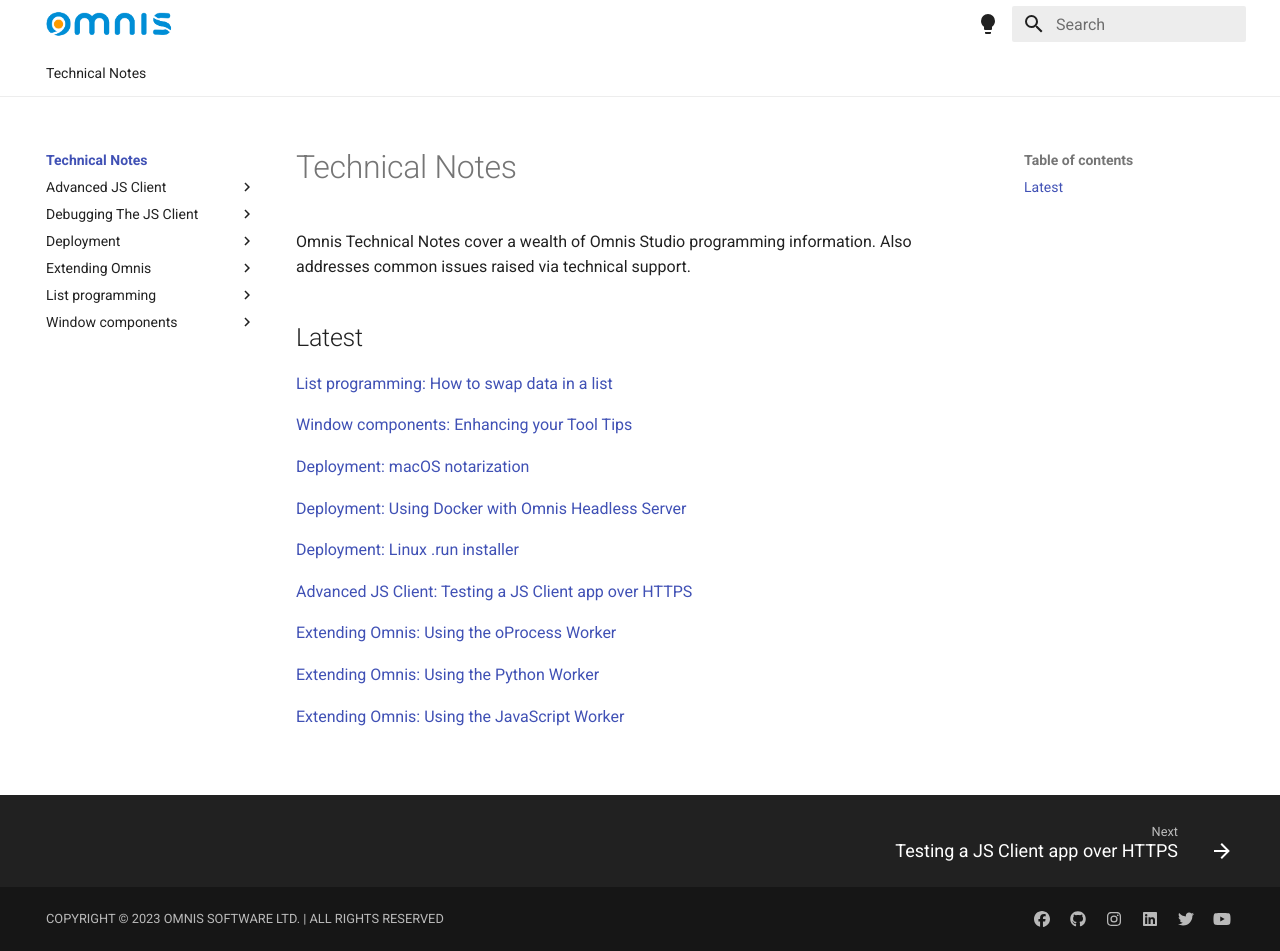
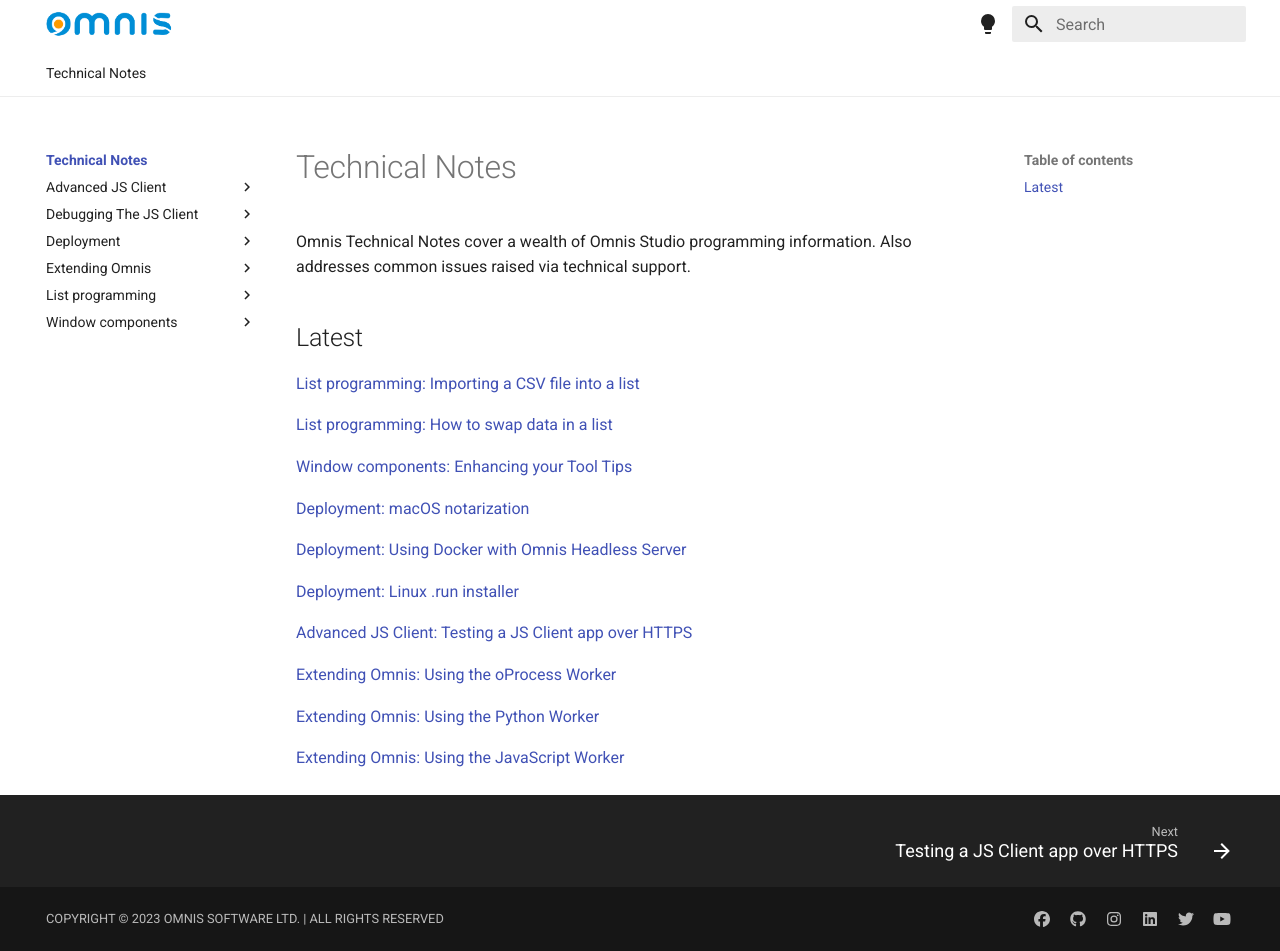
Before and after one commit to OmnisStudio/technotes, an MkDocs documentation site: the page built from docs/Technical Notes/index.md, in a window 1280 px wide and 951 px high. Built offline with MkDocs 1.6.1 and Material for MkDocs 9.7.7, drawn with Linux system fonts in a browser that asks for light colours.

Commit message:
add Import CSV

```diff
--- a/docs/Technical Notes/index.md
+++ b/docs/Technical Notes/index.md
@@ -3,6 +3,8 @@
 Omnis Technical Notes cover a wealth of Omnis Studio programming information. Also addresses common issues raised via technical support.
 
 ## Latest
+
+[List programming: Importing a CSV file into a list](List programming/Importing_a_CSV_file_into_a_list.md)
 
 [List programming: How to swap data in a list](List programming/How_to_swap_data_in_a_list.md)
 
```
